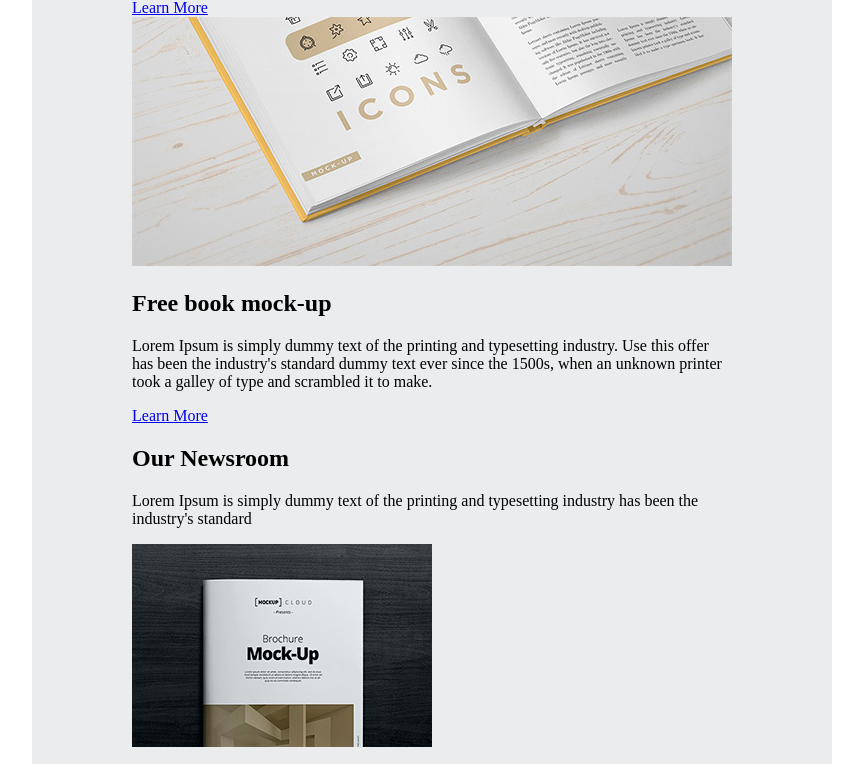
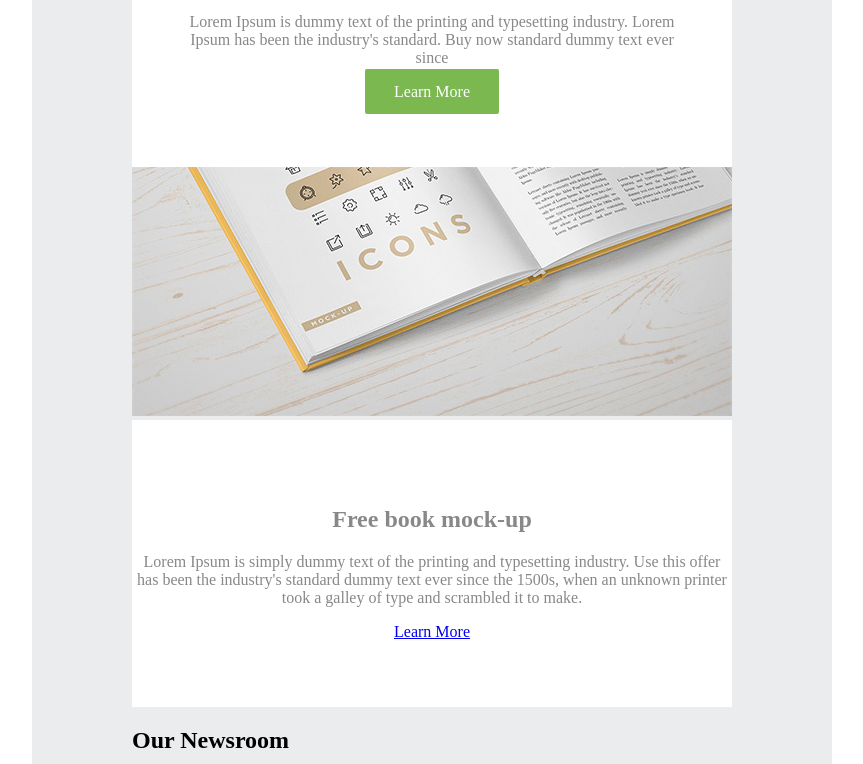
Before and after one commit to PaulaZP/Web-PracticaPSD, a website: page index.html in a window 1280 px wide. Shown: the part 559-1323 px from the top of the page, without its empty margins (208-1071 px from the left). Drawn offline with Linux system fonts and the light colour scheme.

Commit message:
Agrego el primer contenido

```diff
--- a/index.html
+++ b/index.html
@@ -31,21 +31,24 @@
                     <img src="./img/img-1.jpg" alt="Slider">
                 </div>
 
-                <div class="content-1">
-                    <h1>Newsletter Template</h1>
+                <div class="content">
+                    <div class= "wrapper-text">
+                        <h1>Newsletter Template</h1>
 
-                    <p>Lorem Ipsum is dummy text of the printing and
-                    typesetting industry. Lorem Ipsum has been the industry's
-                    standard. Buy now standard dummy text ever since</p>
+                        <p>Lorem Ipsum is dummy text of the printing and
+                        typesetting industry. Lorem Ipsum has been the industry's
+                        standard. Buy now standard dummy text ever since</p>
 
-                    <a href="#">Learn More</a>
+                        <a href="#" class="boton-1">Learn More</a>
+                    </div>
                 </div>
+
 
                 <div class="slider-2">
                     <img src="./img/img-2.jpg" alt="Slider">
                 </div>
 
-                <div class="content-2">
+                <div class="content">
                     <h2>Free book mock-up</h2>
 
                     <p>Lorem Ipsum is simply dummy text of the printing and
@@ -53,7 +56,7 @@
                     standard dummy text ever since the 1500s, when an unknown printer
                     took a galley of type and scrambled it to make.</p>
 
-                    <a href="#">Learn More</a>
+                    <a href="#" class="boton-2">Learn More</a>
                 </div>
 
                 <div class="content-3">
@@ -138,7 +141,7 @@
                     <a href="#">view all</a>
                 </div>
 
-                <div class="content-6">
+                <div class="content">
                     <h2>Special Offer</h2>
                     <p>Lorem Ipsum is simply dummy text of the printing
                     and typesetting industry has been the industry's standard dummy</p>
--- a/sass/partial/_contents.scss
+++ b/sass/partial/_contents.scss
@@ -0,0 +1,14 @@
+.content{
+    color: #888888;
+    text-align: center;
+    padding-left: 27px;
+    background-color: white;
+    padding: 66px 0px 66px 0px;
+}
+.boton-1{
+    color: white;
+    background-color: #7bb84f;
+    padding: 14px 29px;
+    border-radius: 2px;
+    text-decoration: none;
+}
--- a/sass/partial/_globales.scss
+++ b/sass/partial/_globales.scss
@@ -7,8 +7,16 @@
     width: 600px;
     margin: 0 auto;
 }
+.wrapper-text{
+    width: 500px;
+    margin: 0 auto;
+}
 .clearfix::after{
     content: "";
     clear: both;
     display: table;
 }
+h1{
+    color: #292c34;
+    font-family: Arial, Helvetica, sans-serif;
+}
--- a/sass/style.scss
+++ b/sass/style.scss
@@ -1,2 +1,3 @@
 @import 'partial/globales';
 @import 'partial/header';
+@import 'partial/contents';
```
Also changed, not shown: css/style.css.
